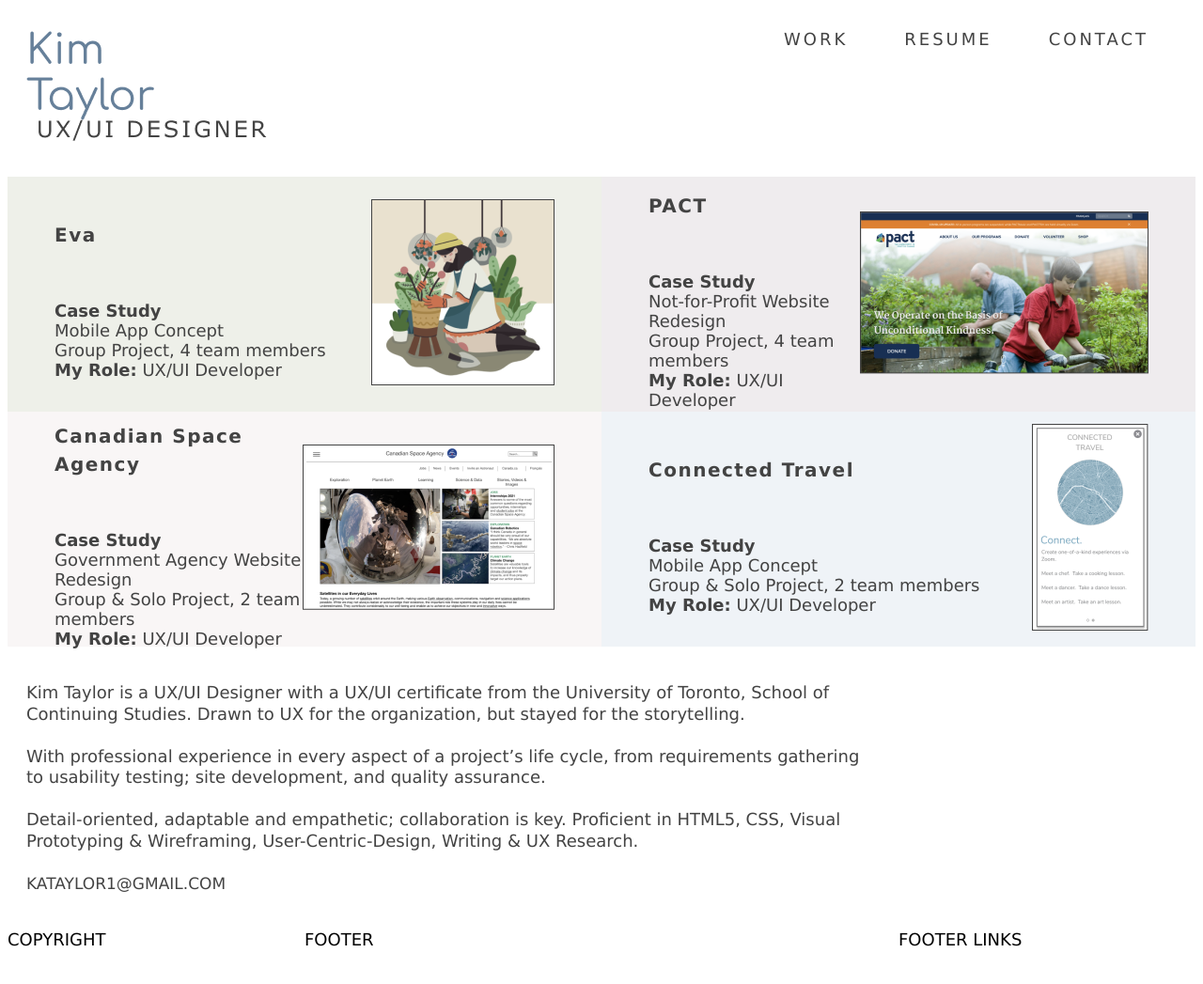
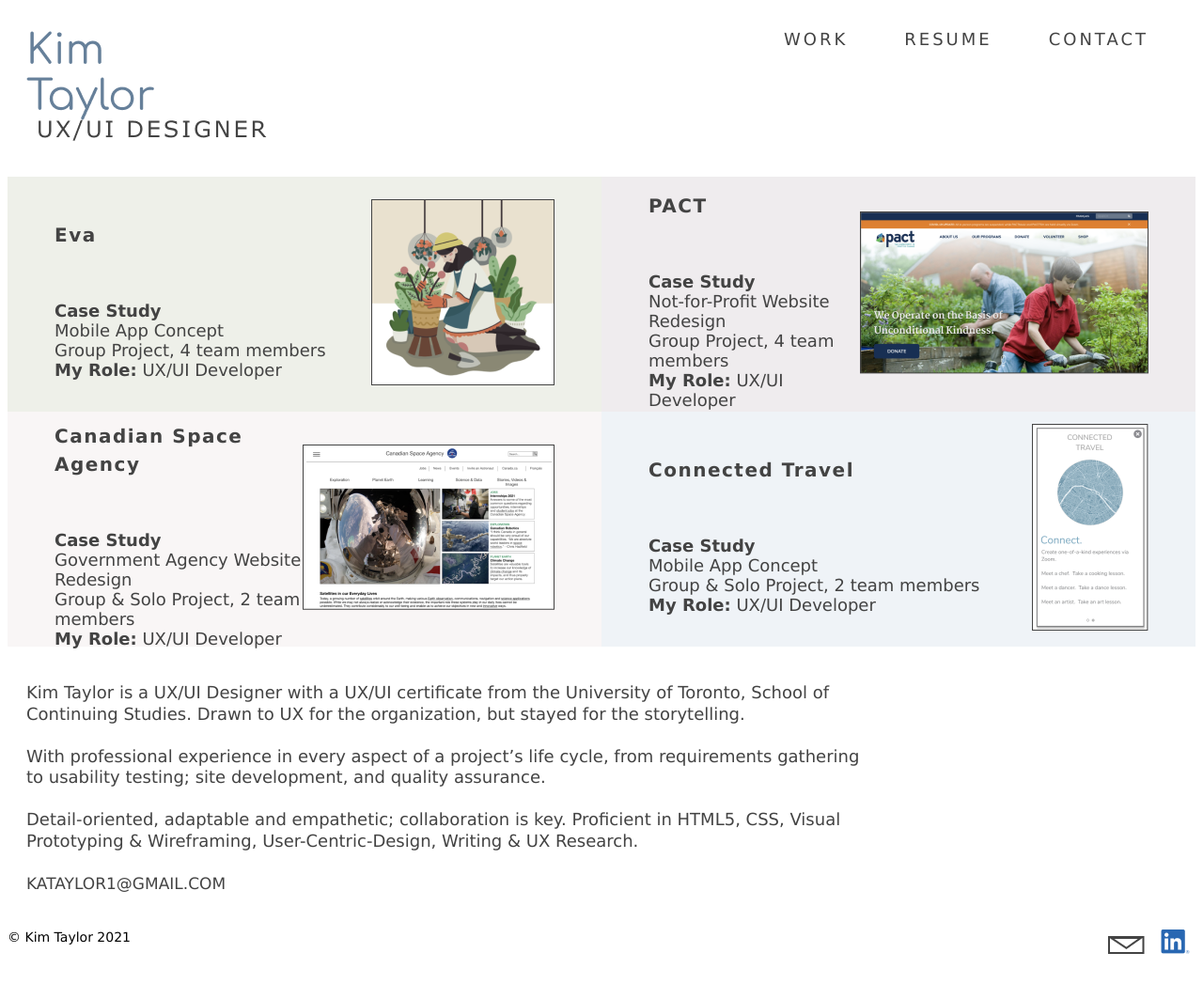
Before and after one commit to kataylor1/UX_UI_HW_17, a plain HTML site: page index.html in a window 1280 px wide. Shown: the whole page at 94% size. Drawn offline with Linux system fonts and the light colour scheme.

Commit message:
Footer fix.  New text and images.
updated footer in html & css.  Also added two new images for the footer.
Previously it was only placeholder text.

```diff
--- a/css/style.css
+++ b/css/style.css
@@ -117,6 +117,7 @@ main {
 .copyright {
     grid-area: copyright;
     background-color: var(--mainBackgroud);
+    font-size: 14px;
 }
 
 .footer {
@@ -127,6 +128,7 @@ main {
 .footerLinks {
     grid-area: footerLinks;
     background-color: var(--mainBackground);
+    justify-self: end;
 }
 
 /* formatting primary Navigation links */
--- a/index.html
+++ b/index.html
@@ -73,9 +73,11 @@
         </div>
         <div class="whiteSpace"><!-- WHITE SPACE --></div>
         <!-- /////// FOOTER ROW 5 ///////-->
-        <div class="copyright">COPYRIGHT</div>
-        <div class="footer">FOOTER</div>
-        <div class="footerLinks">FOOTER LINKS</div>
+        <div class="copyright">&#169; Kim Taylor 2021</div>
+        <div class="footer">&nbsp;</div>
+        <div class="footerLinks"><a href="mailto:kataylor1@gmail.com"><img src="images/envelope.png" alt="Email Me"></a>
+            &nbsp;&nbsp;<a href="" target="_blank"  rel="noopener noreferrer"><img src="images/LI-In-Bug 1.png" alt="LinkedIn"></a>&nbsp;
+        </div>
     </main>
 </body>
 </html>
```
Also changed, not shown: images/LI-In-Bug 1.png (added), images/envelope.png (added).
